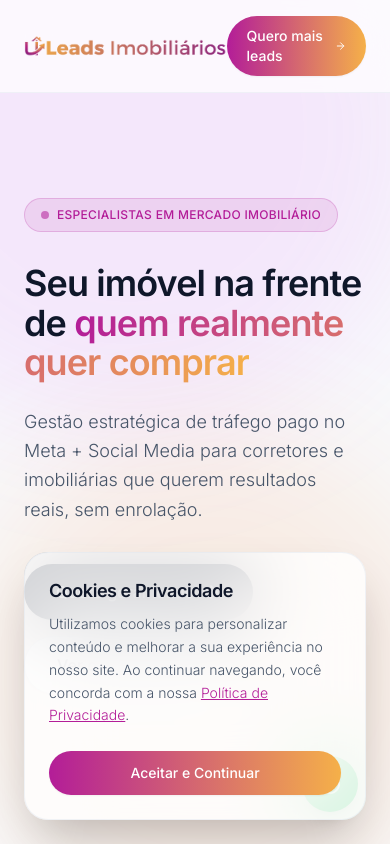
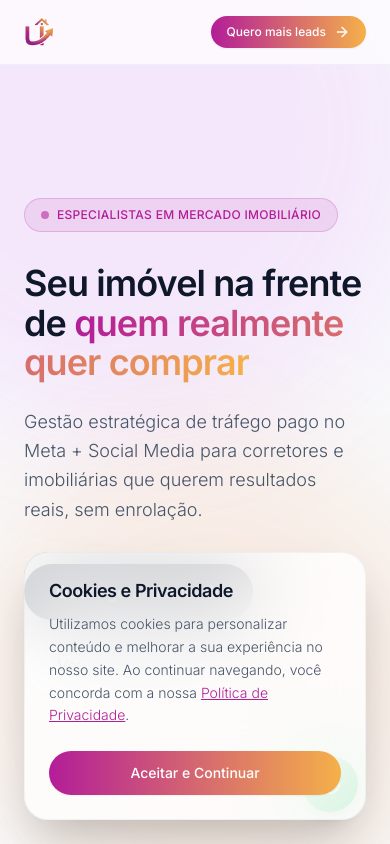
Before and after one commit to bindvalue/li_leads_imobiliarios, a Next.js app: page / in a window 390 px wide. Shown: the top 844 px of the page. Built offline with nearby package versions, Linux system fonts and the light colour scheme.

Commit message:
chore: update Navbar component to include favicon image and adjust button styles

```diff
--- a/components/Navbar.tsx
+++ b/components/Navbar.tsx
@@ -6,9 +6,10 @@ export default function Navbar() {
   return (
     <nav className="fixed top-0 left-0 right-0 z-50 px-6 py-4 flex items-center justify-between bg-white/70 backdrop-blur-xl border-b border-slate-200/50 transition-all">
       <Link href="/" className="flex items-center">
-        <Image src="/images/logo_li.png" alt="L.I Leads Imobiliários" width={150} height={40} className="h-8 w-auto object-contain" />
+        <Image src="/images/favicon.png" alt="L.I Leads Ícone" width={40} height={40} className="h-8 w-auto object-contain block md:hidden" />
+        <Image src="/images/logo_li.png" alt="L.I Leads Imobiliários" width={150} height={40} className="h-8 w-auto object-contain hidden md:block" />
       </Link>
-      <a href="#contato" className="inline-flex items-center gap-2 bg-gradient-to-r from-[#B31D98] to-[#F5B049] text-white px-5 py-2.5 rounded-full text-sm font-medium hover:opacity-90 transition-all shadow-sm hover:shadow-md">
+      <a href="#contato" className="inline-flex items-center gap-2 bg-gradient-to-r from-[#B31D98] to-[#F5B049] text-white px-4 py-2 md:px-5 md:py-2.5 rounded-full text-xs md:text-sm font-medium whitespace-nowrap hover:opacity-90 transition-all shadow-sm hover:shadow-md">
         Quero mais leads <ArrowRight className="w-4 h-4" />
       </a>
     </nav>
```
Also changed, not shown: public/images/favicon.png (added).
